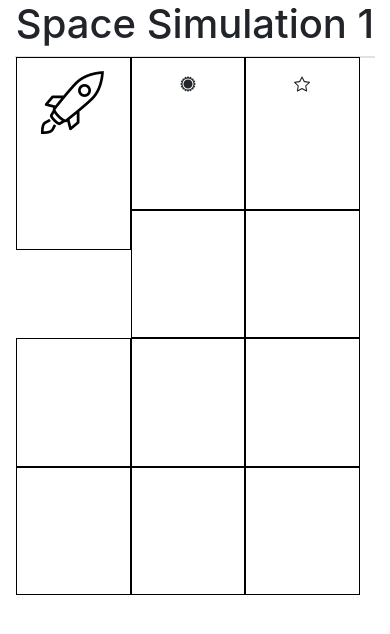
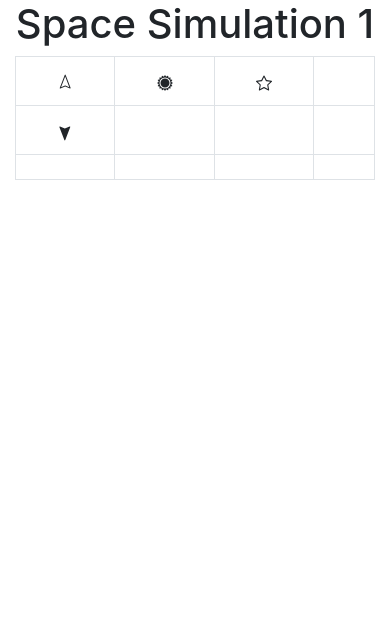
Before and after one commit to SuperChalmers/StarSearch, a React (Create React App) app in the folder frontend/: page / in a window 390 px wide. Shown: the top 634 px of the page. Built offline with nearby package versions, Linux system fonts and the light colour scheme.

Commit message:
#20 Add rocket component to responsive table.

```diff
--- /dev/null
+++ b/frontend/src/components/Rocket/Rocket.scss
@@ -0,0 +1,31 @@
+.north {
+    transform: rotate(-45deg);
+}
+
+.north-east {
+    transform: none;
+}
+
+.east {
+    transform: rotate(45deg);
+}
+
+.south-east {
+    transform: rotate(90deg);
+}
+
+.south {
+    transform: rotate(135deg);
+}
+
+.south-west {
+    transform: rotate(180deg);
+}
+
+.west {
+    transform: rotate(225deg);
+}
+
+.north-west {
+    transform: rotate(270deg);
+}
--- a/frontend/src/components/Rocket/Rocket.tsx
+++ b/frontend/src/components/Rocket/Rocket.tsx
@@ -1,10 +1,33 @@
 import * as React from 'react';
 
+import "./Rocket.scss";
+
 class Rocket extends React.Component<any, any> {
+    getIconHtml = function(rocketDirection: string, active: boolean = false) {
+        let html;
+        let rocketClass;
+        if(active) {
+            rocketClass = rocketDirection + " bi bi-cursor-fill";
+            html = (
+                <svg className={rocketClass} width="1em" height="1em" viewBox="0 0 16 16" fill="currentColor" xmlns="http://www.w3.org/2000/svg">
+                    <path fill-rule="evenodd" d="M14.082 2.182a.5.5 0 01.103.557L8.528 15.467a.5.5 0 01-.917-.007L5.57 10.694.803 8.652a.5.5 0 01-.006-.916l12.728-5.657a.5.5 0 01.556.103z" clip-rule="evenodd"/>
+                </svg>
+            );
+        }
+        else {
+            rocketClass = rocketDirection + " bi bi-cursor";
+            html = (
+                <svg className={rocketClass} width="1em" height="1em" viewBox="0 0 16 16" fill="currentColor" xmlns="http://www.w3.org/2000/svg">
+                    <path fill-rule="evenodd" d="M14.082 2.182a.5.5 0 01.103.557L8.528 15.467a.5.5 0 01-.917-.007L5.57 10.694.803 8.652a.5.5 0 01-.006-.916l12.728-5.657a.5.5 0 01.556.103zM2.25 8.184l3.897 1.67a.5.5 0 01.262.263l1.67 3.897L12.743 3.52 2.25 8.184z" clip-rule="evenodd"/>
+                </svg>
+            )
+        }
+        return html;
+    }
+
     render() {
-        return (
-            <img src={require("./rocket.png")} className={this.props.direction}></img>
-        );
+        const rocketIcon = this.getIconHtml(this.props.direction, this.props.active);
+        return rocketIcon;
     }
 }
 
--- a/frontend/src/components/SimulationTable/SimulationTable.scss
+++ b/frontend/src/components/SimulationTable/SimulationTable.scss
@@ -1,7 +1,7 @@
 #simulation-table {
-    td { display: block; float: left; border: 1px solid black; width: 32%; padding-bottom: 32%; }
-    td div { position: absolute }
-    table { display: block; width: 100%; }
-    tr { display: block; width: 100%; }
-    tbody { display: block; width: 100%; }
+    // td { display: block; float: left; border: 1px solid black; width: 32%; padding-bottom: 32%; }
+    // td div { position: absolute }
+    // table { display: block; width: 100%; }
+    // tr { display: block; width: 100%; }
+    // tbody { display: block; width: 100%; }
 }
--- a/frontend/src/components/SimulationTable/SimulationTable.tsx
+++ b/frontend/src/components/SimulationTable/SimulationTable.tsx
@@ -12,16 +12,16 @@ class SimulationTable extends React.Component<any, any> {
         return (
             <div id="simulation-table">
                 <h1>Space Simulation {this.props.simulationNumber}</h1>
-                <Table striped bordered hover className="space-state">
+                <Table bordered className="space-state">
                     <tbody>
                         <tr>
-                            <td><Rocket></Rocket></td>
+                            <td><Rocket direction="north" active={false}></Rocket></td>
                             <td><Sun></Sun></td>
                             <td><Starfield></Starfield></td>
                             <td></td>
                         </tr>
                         <tr>
-                            <td></td>
+                            <td><Rocket direction="south" active={true}></Rocket></td>
                             <td></td>
                             <td></td>
                             <td></td>
```
Also changed, not shown: frontend/src/components/SimulationTable/simulation-requests.md (added, +77 -0 lines), 1 other file (tests, documents, lock files or other folders).
